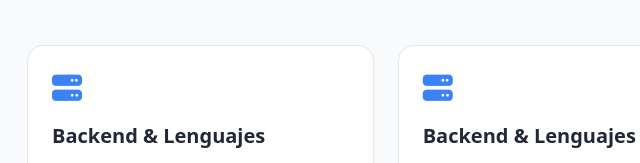
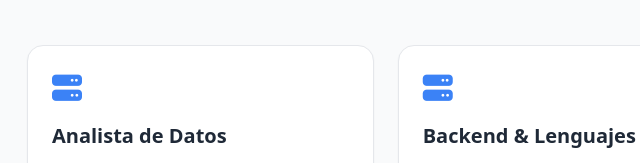
Before and after one commit to Emerson-SM/PortafolioESM, a plain HTML site: page index.html in a window 1280 px wide. Shown: the part 1311-1474 px from the top of the page, 69-709 px from the left. Drawn offline with nearby package versions, Linux system fonts and the light colour scheme.

Commit message:
fix data title

```diff
--- a/index.html
+++ b/index.html
@@ -162,7 +162,7 @@
                     <!-- Data Analyst -->
                     <div class="skill-card bg-white dark:bg-slate-800 p-6 rounded-2xl shadow-sm border border-gray-200 dark:border-slate-700">
                         <div class="text-blue-500 text-3xl mb-4"><i class="fa-solid fa-server"></i></div>
-                        <h3 class="text-xl font-bold mb-4" data-es="Backend & Lenguajes" data-en="Backend & Languages">Data Analyst</h3>
+                        <h3 class="text-xl font-bold mb-4" data-es="Analista de Datos" data-en="Data Analyst">Data Analyst</h3>
                         <ul class="space-y-2 text-gray-600 dark:text-gray-300">
                             <li class="flex items-center gap-2"><i class="fa-solid fa-check text-emerald-500 text-sm"></i> Python (Pandas, Numpy)</li>
                             <li class="flex items-center gap-2"><i class="fa-solid fa-check text-emerald-500 text-sm"></i> SQL (PostgreSQL, SQLlite)</li>
```
